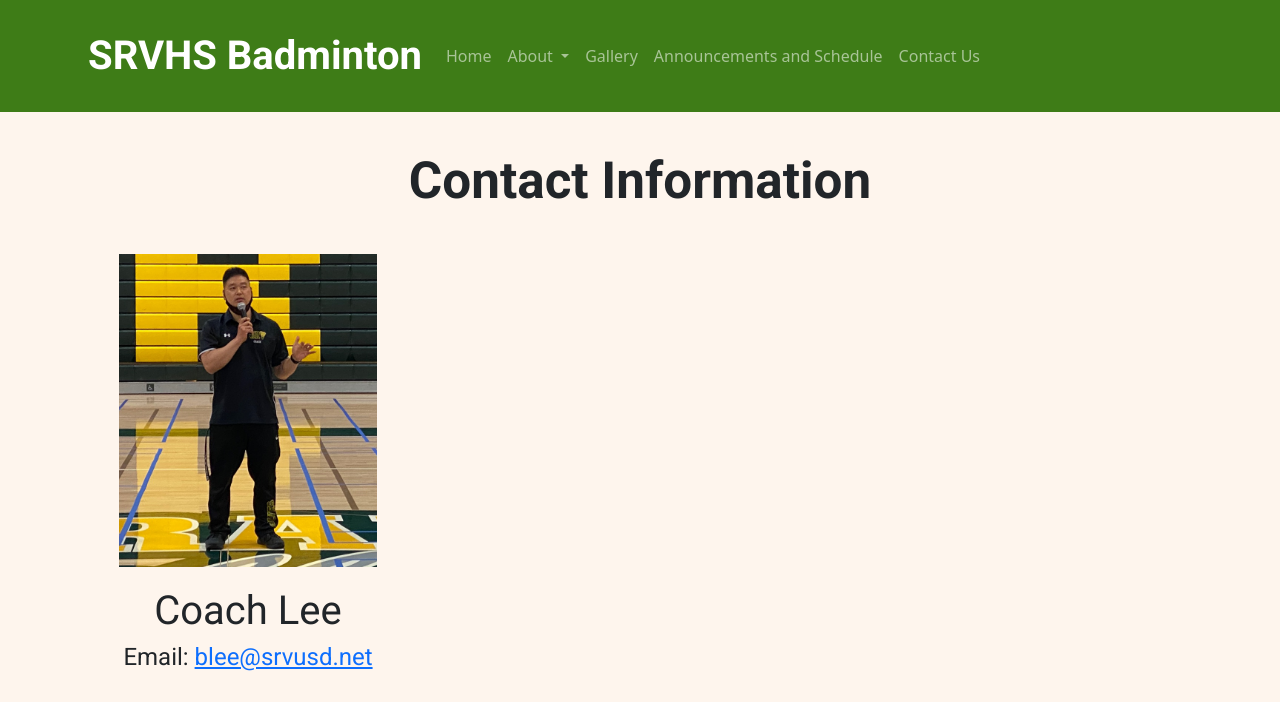
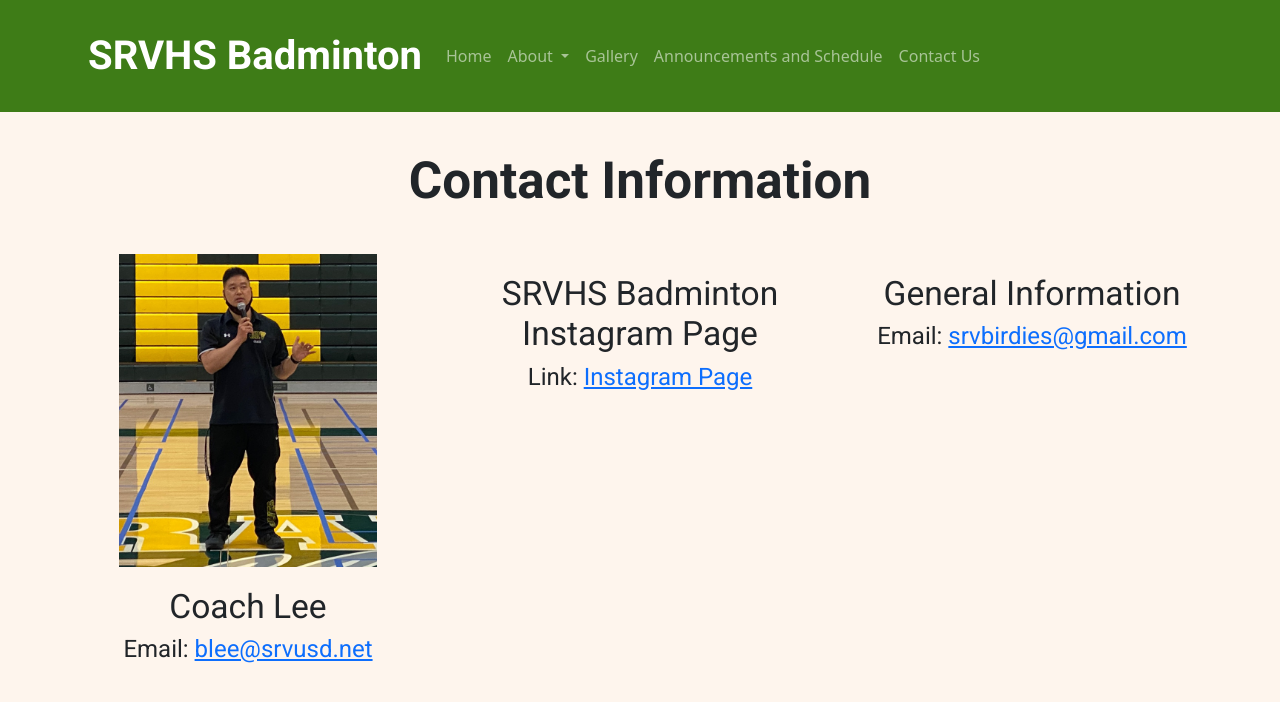
Before and after one commit to srvbirdies/srvbirdies.github.io, a plain HTML site: page contact.html in a window 1280 px wide. Shown: the top 702 px of the page. Drawn offline with nearby package versions, Linux system fonts and the light colour scheme.

Commit message:
Updated contact.html and index.html

```diff
--- a/contact.html
+++ b/contact.html
@@ -65,10 +65,12 @@
             <h3 class="contact-description-extra">Email: <span><a href="mailto:blee@srvusd.net">blee@srvusd.net</a></span></h3>
           </div>
           <div class="col-lg-4">
-
+            <h2 class="contact-description">SRVHS Badminton Instagram Page</h2>
+            <h3 class="contact-description-extra">Link: <span><a href="https://www.instagram.com/srvhsbadminton/">Instagram Page</a></span></h3>
           </div>
           <div class="col-lg-4">
-
+            <h2 class="contact-description">General Information</h2>
+            <h3 class="contact-description-extra">Email: <span><a href="mailto:srvbirdies@gmail.com">srvbirdies@gmail.com</a></span></h3>
           </div>
         </div>
       </div>
--- a/css/styles_contact.css
+++ b/css/styles_contact.css
@@ -15,7 +15,7 @@
 }
 .contact-description {
   font-family: "Roboto", sans-serif;
-  font-size: 2.5rem;
+  font-size: 2.1rem;
   margin-top: 20px;
   text-align: center;
 }
```
Also changed, not shown: index.html (+4 -6 lines).
